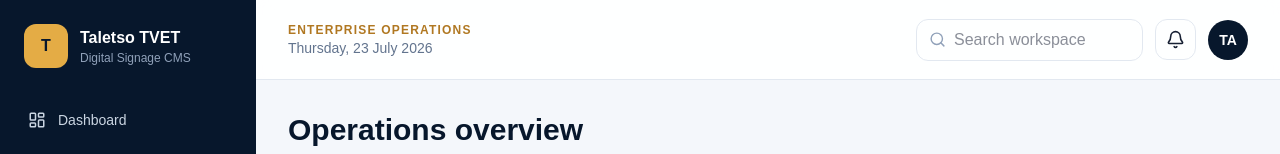
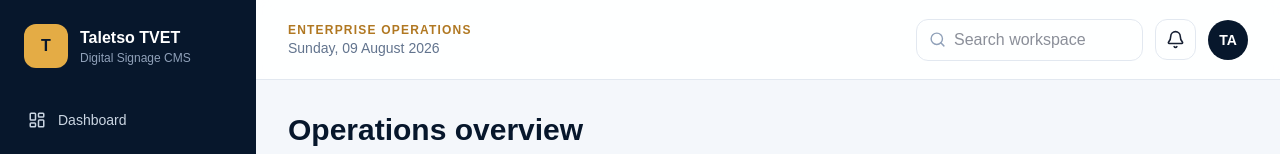
Before and after one commit to sarelr/taletso-digital-signage-cms, a Next.js app: page / in a window 1280 px wide. Shown: the top 154 px of the page. Built offline with nearby package versions, Linux system fonts and the light colour scheme; no server answers; the database is empty.

Commit message:
fix: render current date dynamically

```diff
--- a/src/components/topbar.tsx
+++ b/src/components/topbar.tsx
@@ -1,7 +1,9 @@
 import { Bell, Menu, Search } from "lucide-react";
+
 export function Topbar() {
+  const today = new Intl.DateTimeFormat("en-ZA", { weekday: "long", day: "2-digit", month: "long", year: "numeric", timeZone: "Africa/Johannesburg" }).format(new Date());
   return <header className="sticky top-0 z-10 flex h-20 items-center justify-between border-b border-slate-200 bg-white/90 px-5 backdrop-blur lg:px-8">
-    <div className="flex items-center gap-3"><button className="rounded-lg border p-2 lg:hidden" aria-label="Open navigation"><Menu size={20}/></button><div><p className="text-xs font-bold uppercase tracking-widest text-[#b07822]">Enterprise operations</p><p className="text-sm text-slate-500">Thursday, 23 July 2026</p></div></div>
+    <div className="flex items-center gap-3"><button className="rounded-lg border p-2 lg:hidden" aria-label="Open navigation"><Menu size={20}/></button><div><p className="text-xs font-bold uppercase tracking-widest text-[#b07822]">Enterprise operations</p><p className="text-sm text-slate-500">{today}</p></div></div>
     <div className="flex items-center gap-3"><label className="hidden items-center gap-2 rounded-xl border border-slate-200 px-3 py-2 md:flex"><Search size={17} className="text-slate-400"/><input aria-label="Search" className="w-44 outline-none" placeholder="Search workspace"/></label><button className="rounded-xl border border-slate-200 p-2.5" aria-label="Notifications"><Bell size={19}/></button><div className="grid h-10 w-10 place-items-center rounded-full bg-[#07172c] text-sm font-bold text-white">TA</div></div>
   </header>;
 }
```
